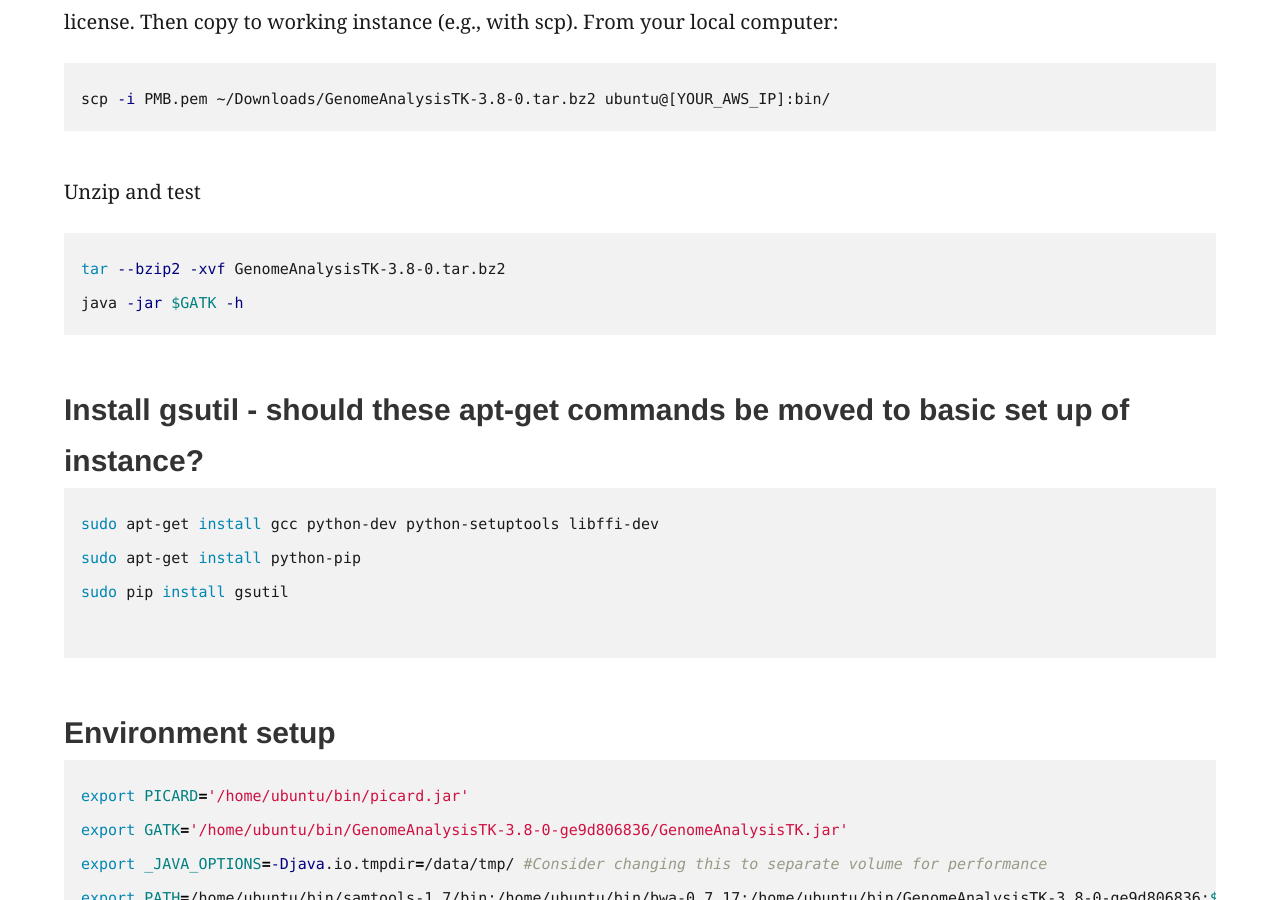
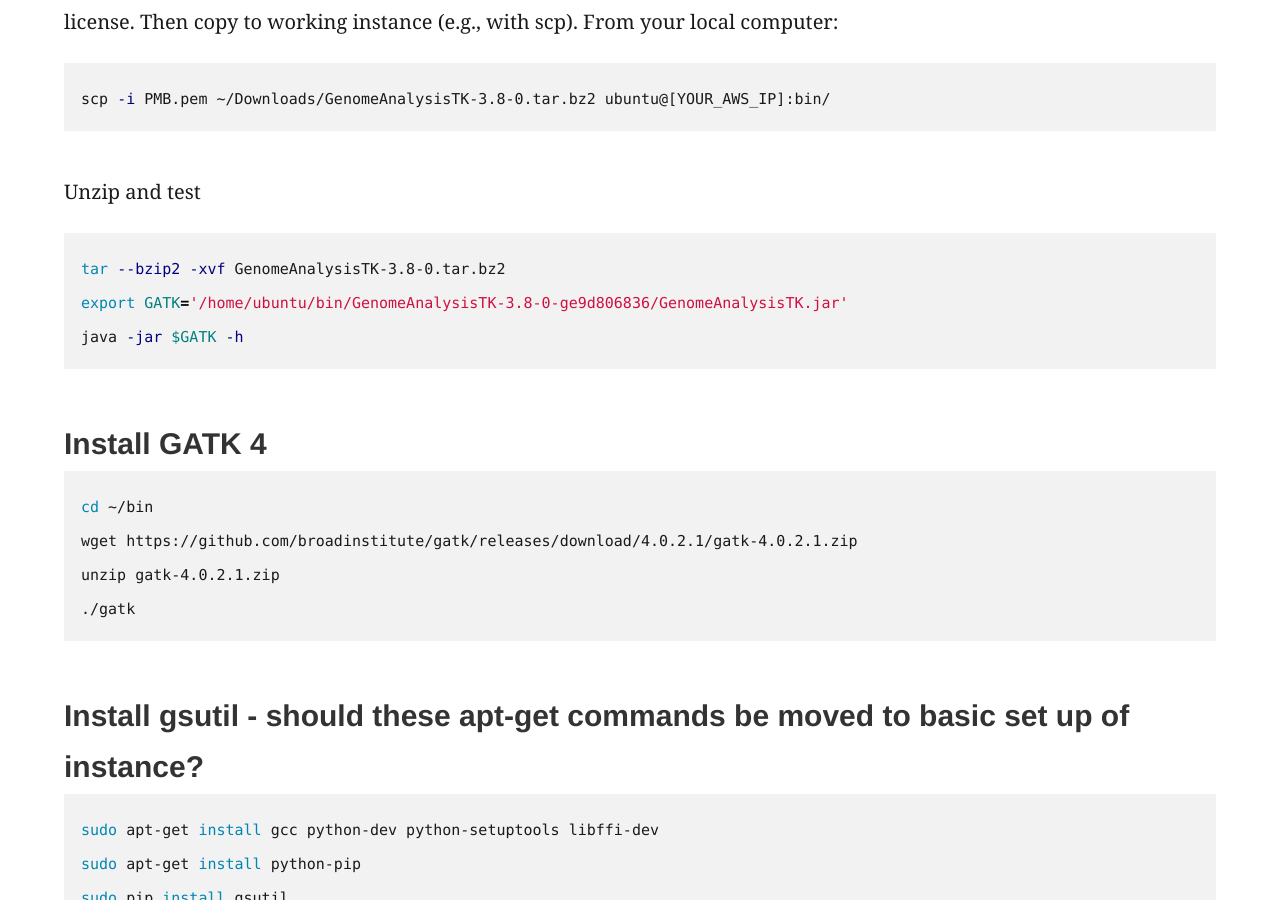
Before and after one commit to griffithlab/pmbio.org, a Jekyll site: the page built from _posts/0001-04-01-Software_Installation.md, in a window 1280 px wide and 900 px high, scrolled down 2188 px. Built offline with Jekyll 4.4.1, drawn with Linux system fonts in a browser that asks for light colours; some of the changed text lies outside the part shown.

Commit message:
working through GATK base recalibration

````diff
--- a/_posts/0001-04-01-Software_Installation.md
+++ b/_posts/0001-04-01-Software_Installation.md
@@ -61,8 +61,19 @@ Unzip and test
 
 ```bash
 tar --bzip2 -xvf GenomeAnalysisTK-3.8-0.tar.bz2
+export GATK='/home/ubuntu/bin/GenomeAnalysisTK-3.8-0-ge9d806836/GenomeAnalysisTK.jar'
 java -jar $GATK -h
 ```
+
+### Install GATK 4
+
+```bash
+cd ~/bin
+wget https://github.com/broadinstitute/gatk/releases/download/4.0.2.1/gatk-4.0.2.1.zip
+unzip gatk-4.0.2.1.zip
+./gatk
+```
+
 
 ### Install gsutil - should these apt-get commands be moved to basic set up of instance?
 ```bash
@@ -76,7 +87,6 @@ sudo pip install gsutil
 
 ```bash
 export PICARD='/home/ubuntu/bin/picard.jar'
-export GATK='/home/ubuntu/bin/GenomeAnalysisTK-3.8-0-ge9d806836/GenomeAnalysisTK.jar'
 export _JAVA_OPTIONS=-Djava.io.tmpdir=/data/tmp/ #Consider changing this to separate volume for performance
-export PATH=/home/ubuntu/bin/samtools-1.7/bin:/home/ubuntu/bin/bwa-0.7.17:/home/ubuntu/bin/GenomeAnalysisTK-3.8-0-ge9d806836:$PATH
+export PATH=/home/ubuntu/bin/samtools-1.7/bin:/home/ubuntu/bin/bwa-0.7.17:/home/ubuntu/bin/gatk-4.0.2.1:$PATH
 ```
````
Also changed, not shown: other parts of _posts/0001-04-01-Software_Installation.md (+1 -1 lines), _posts/0001-05-01-Reference_Genome.md (+2 -0 lines), _posts/0001-07-01-Indexing.md (+8 -0 lines), _posts/0002-02-01-Alignment.md (+30 -25 lines), _posts/0008-02-01-AWS_Developers_Setup.md (+1 -1 lines).
